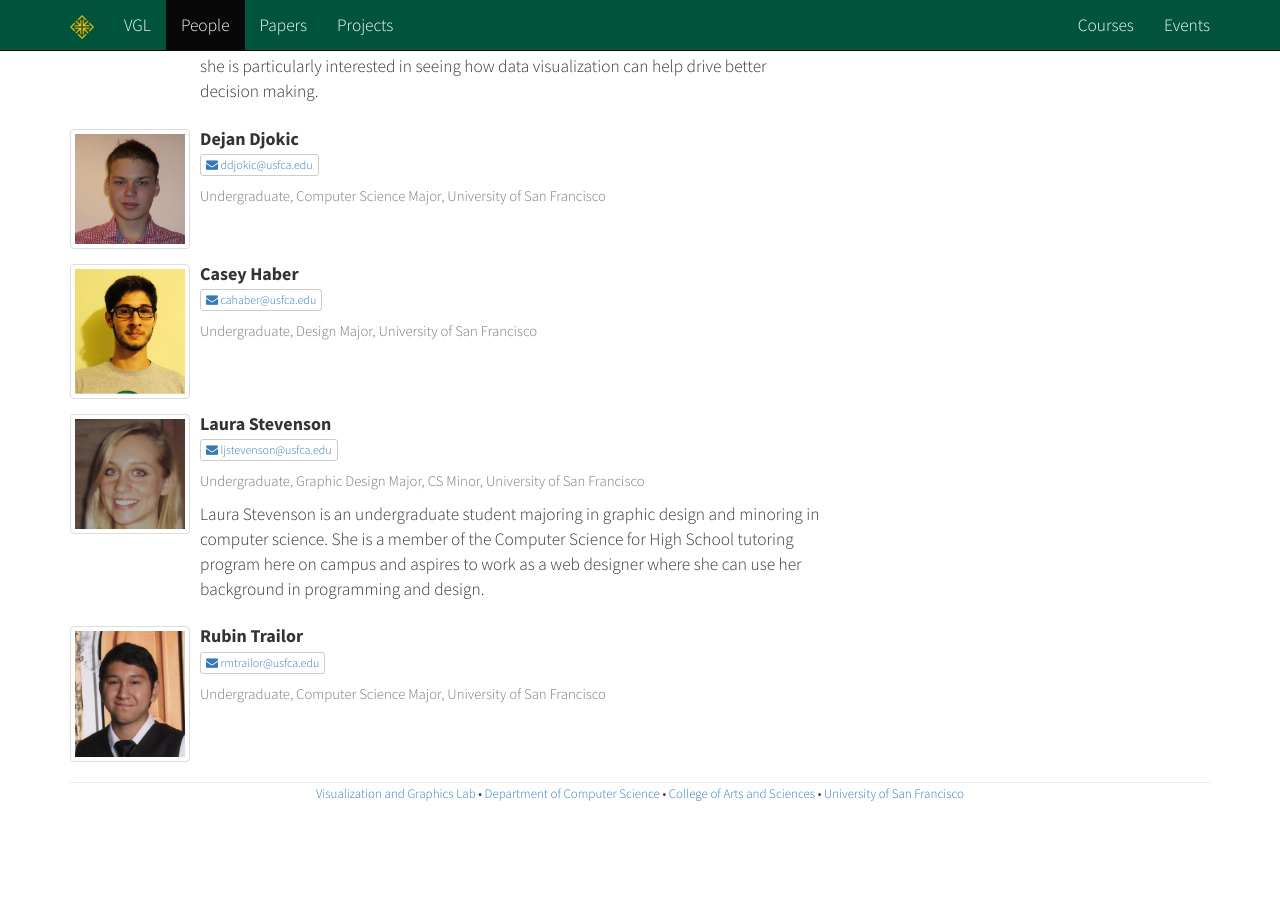
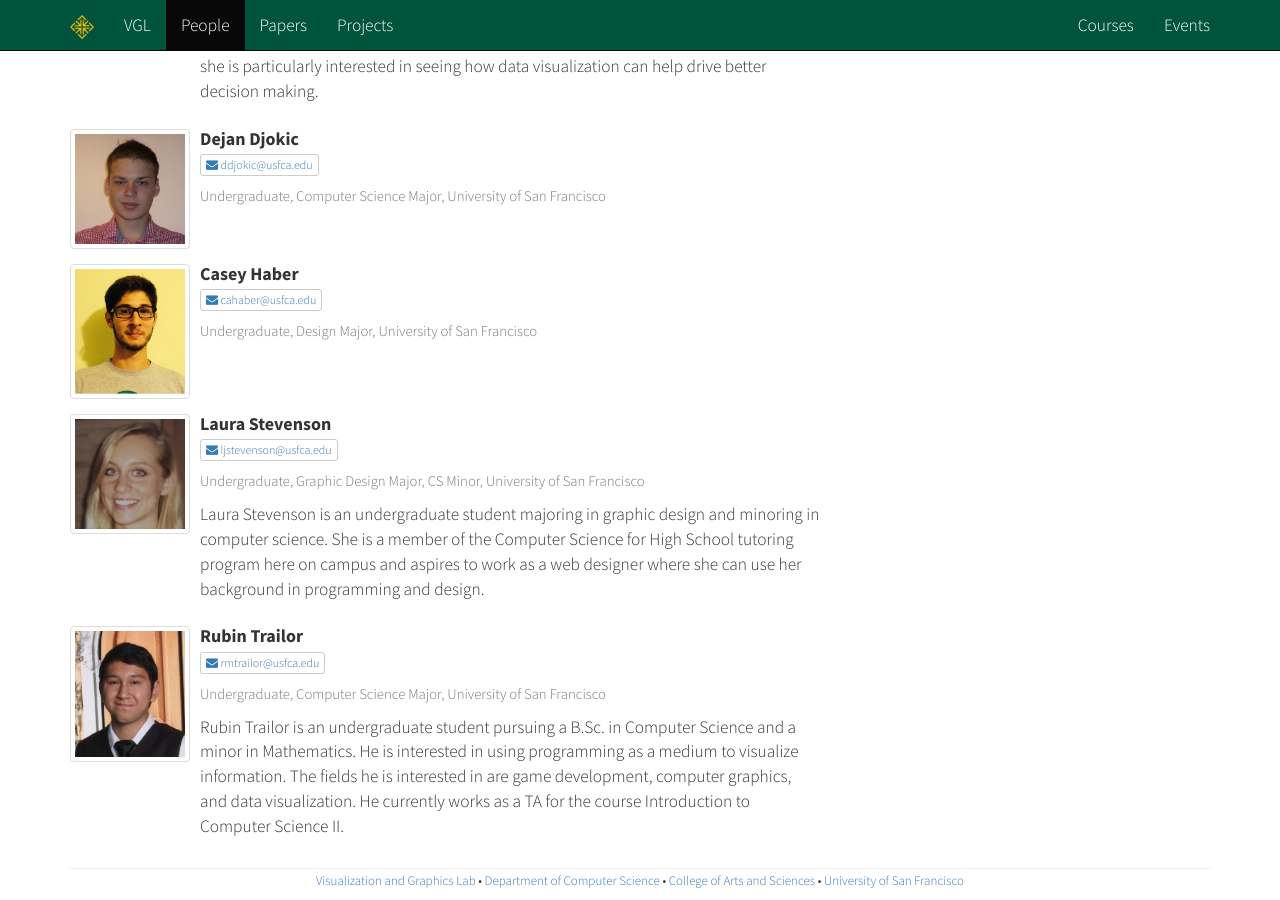
Before and after one commit to usfvgl/usfvgl.github.io, a Jekyll site: the page built from people/index.html, in a window 1280 px wide and 900 px high, scrolled down 1614 px. Built offline with Jekyll 4.4.1, drawn with Linux system fonts in a browser that asks for light colours; nearby versions of some CDN libraries; comment, search, counter and statistics services are not loaded; before the commit the page ends 2428 px from its top, so only the background shows below that.

Commit message:
Adding bio for Rubin.

```diff
--- a/_data/people.yml
+++ b/_data/people.yml
@@ -160,6 +160,12 @@ students:
       - 'Undergraduate'
       - 'Computer Science Major'
       - 'University of San Francisco'
+    about: |
+      Rubin Trailor is an undergraduate student pursuing a B.Sc. in Computer
+      Science and a minor in Mathematics. He is interested in using programming
+      as a medium to visualize information. The fields he is interested in are
+      game development, computer graphics, and data visualization. He currently
+      works as a TA for the course Introduction to Computer Science II.
     links:
       - name: 'rmtrailor@usfca.edu'
         link: 'mailto:rmtrailor@usfca.edu'
```
